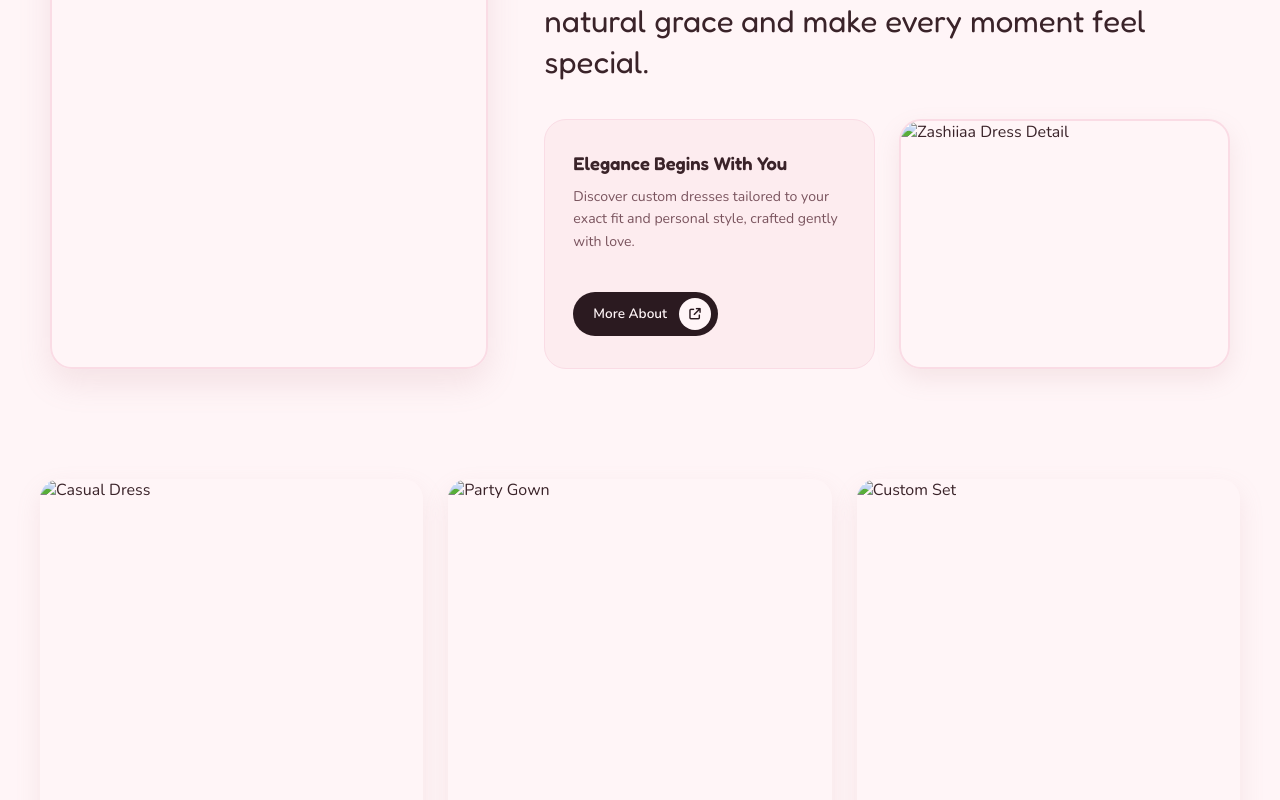
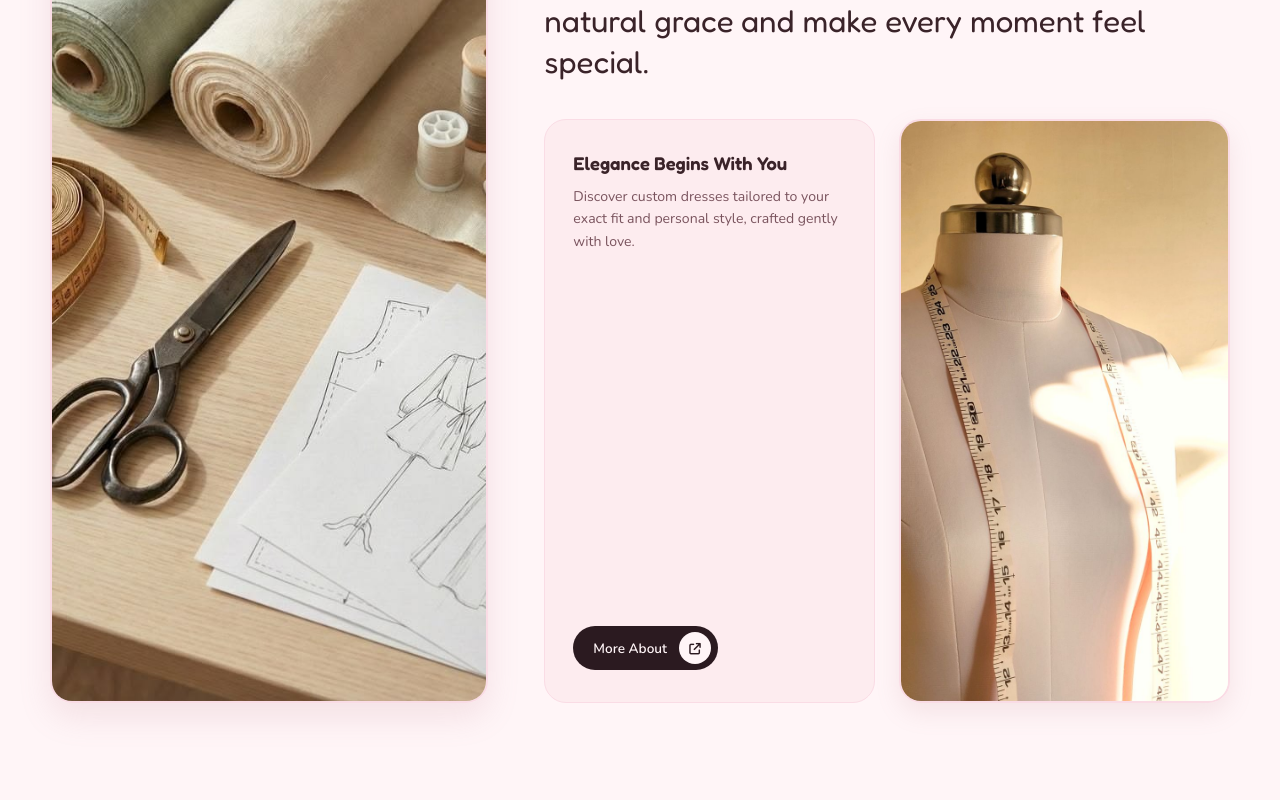
Before and after one commit to kharisma2612/zashiaa, a plain HTML site: page index.html in a window 1280 px wide. Shown: the part 1340-2140 px from the top of the page. Drawn offline with nearby package versions, Linux system fonts and the light colour scheme; files whose address does not match are found by name.

Commit message:
Update index.html

```diff
--- a/index.html
+++ b/index.html
@@ -67,15 +67,15 @@
           <div class="slider-track" id="sliderTrack">
             <!-- Slide 1 -->
             <div class="slide active">
-              <img src="images/jahit1.jpg" alt="Dress 1">
+              <img src="jahit1.jpg" alt="Dress 1">
             </div>
             <!-- Slide 2 -->
             <div class="slide">
-              <img src="images/dress.jpg" alt="Dress 2">
+              <img src="dress.jpg" alt="Dress 2">
             </div>
             <!-- Slide 3 -->
             <div class="slide">
-              <img src="images/jahit4.jpg" alt="Dress 3">
+              <img src="jahit4.jpg" alt="Dress 3">
             </div>
           </div>
         </div>
@@ -98,7 +98,7 @@
 
       <!-- SISI KIRI: FOTO VERTIKAL TINGGI -->
       <div class="about-left-photo">
-        <img src="images/jahit.jpg" alt="Zashiiaa Custom Dress Craft">
+        <img src="jahit.jpg" alt="Zashiiaa Custom Dress Craft">
       </div>
 
       <!-- SISI KANAN: STATEMENT ATAS & 2 KARTU BAWAH -->
@@ -127,7 +127,7 @@
 
           <!-- Kartu Foto Kedua -->
           <div class="about-secondary-photo">
-            <img src="images/jahit3.jpg" alt="Zashiiaa Dress Detail">
+            <img src="jahit3.jpg" alt="Zashiiaa Dress Detail">
           </div>
 
         </div>
@@ -143,7 +143,7 @@
 
         <!-- Kategori 1 -->
         <div class="category-card">
-          <img src="images/drerss1.jpg" alt="Casual Dress">
+          <img src="drerss1.jpg" alt="Casual Dress">
           <div class="category-overlay">
             <h3>Casual Dress</h3>
             <a href="#" class="cat-link">Explore <i class="fas fa-arrow-right"></i></a>
@@ -152,7 +152,7 @@
 
         <!-- Kategori 2 -->
         <div class="category-card">
-          <img src="images/couple2.jpg" alt="Party Gown">
+          <img src="couple2.jpg" alt="Party Gown">
           <div class="category-overlay">
             <h3>Party Gown</h3>
             <a href="#" class="cat-link">Explore <i class="fas fa-arrow-right"></i></a>
@@ -161,7 +161,7 @@
 
         <!-- Kategori 3 -->
         <div class="category-card">
-          <img src="images/pouch1.jpg" alt="Custom Set">
+          <img src="pouch1.jpg" alt="Custom Set">
           <div class="category-overlay">
             <h3>Custom Set</h3>
             <a href="#" class="cat-link">Explore <i class="fas fa-arrow-right"></i></a>
```
